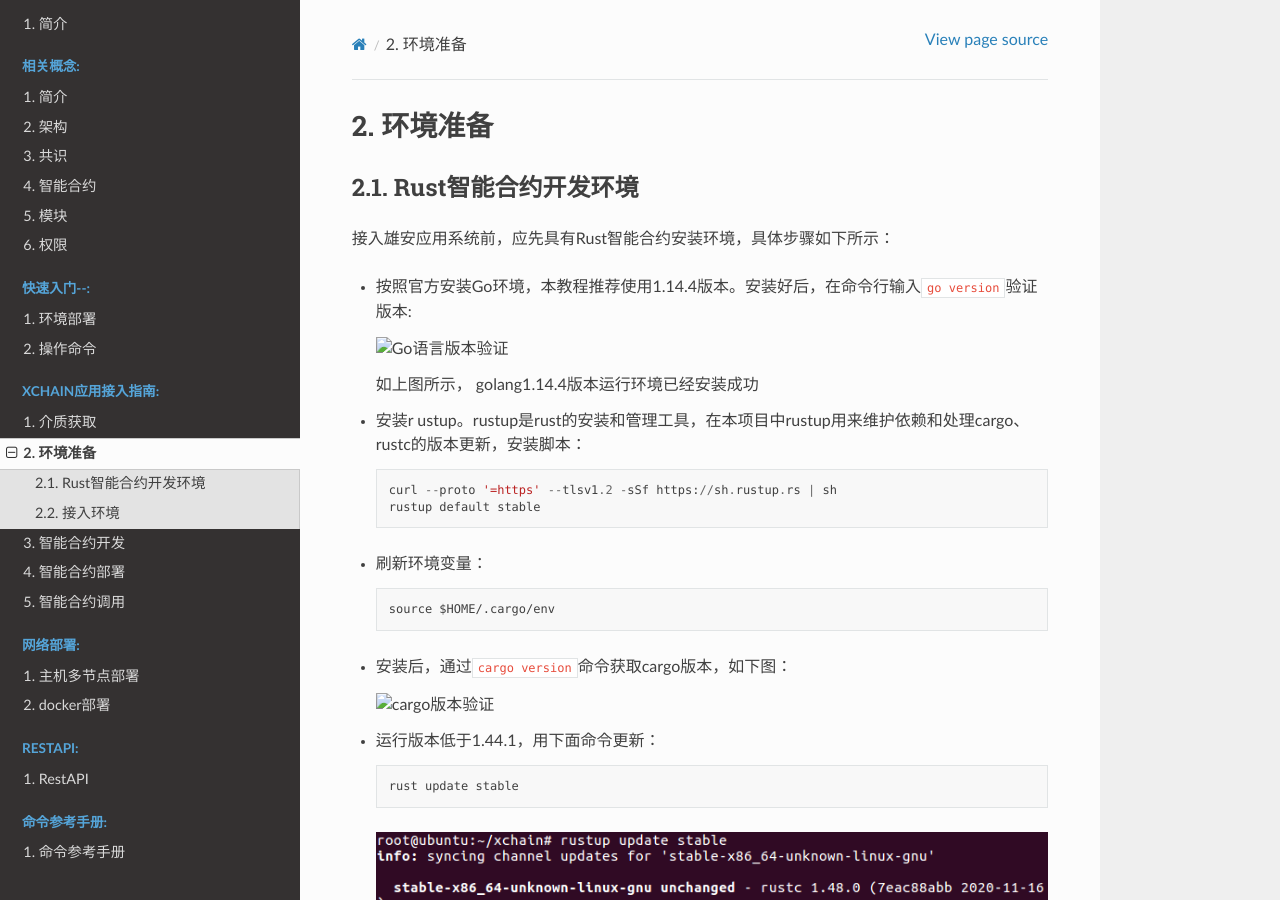
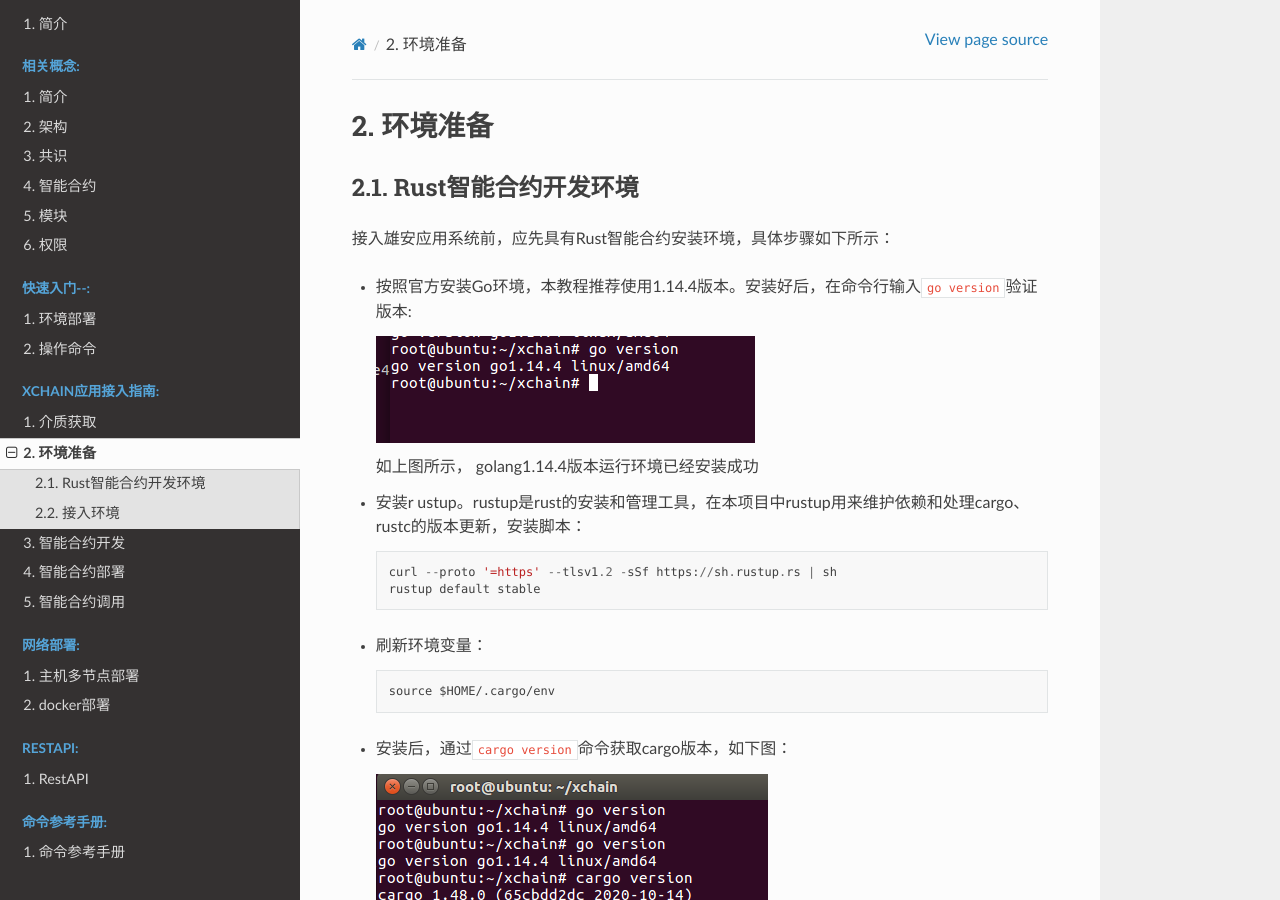
Before and after one commit to XAbaiyangdian/xchaindoc, a Sphinx documentation site: the page built from source/ApplicationAccess/Environment.md, in a window 1280 px wide and 900 px high. Built offline with Sphinx 7.4.7 and the Read the Docs theme 2.0.0, drawn with Linux system fonts in a browser that asks for light colours.

Commit message:
修改部分图片路径

```diff
--- a/source/ApplicationAccess/Environment.md
+++ b/source/ApplicationAccess/Environment.md
@@ -6,7 +6,7 @@
 
 - 按照官方安装Go环境，本教程推荐使用1.14.4版本。安装好后，在命令行输入`go version`验证版本:
 
-    ![Go语言版本验证](../picture/bf865cbd4895e0ba892c6bb1d833144e.png "Go语言版本验证")
+    ![Go语言版本验证](picture/bf865cbd4895e0ba892c6bb1d833144e.png "Go语言版本验证")
 
     如上图所示， golang1.14.4版本运行环境已经安装成功
 
@@ -25,7 +25,7 @@
 
 - 安装后，通过`cargo version`命令获取cargo版本，如下图：
 
-    ![cargo版本验证](../picture/148c3f306f4f54841b889b5f00e5833b.png "cargo版本验证")
+    ![cargo版本验证](picture/148c3f306f4f54841b889b5f00e5833b.png "cargo版本验证")
 
 - 运行版本低于1.44.1，用下面命令更新：
 
```
